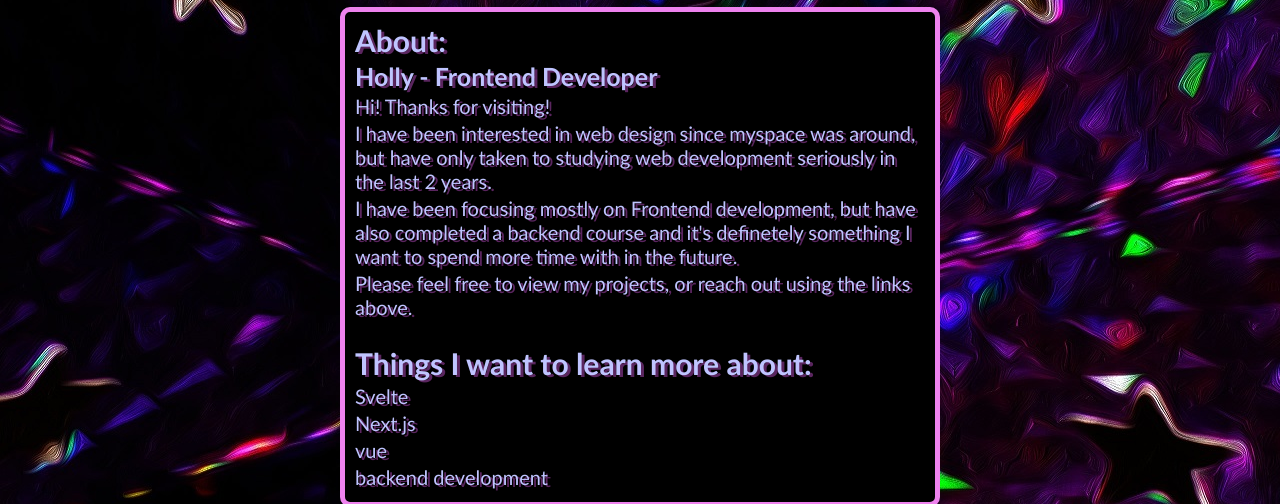
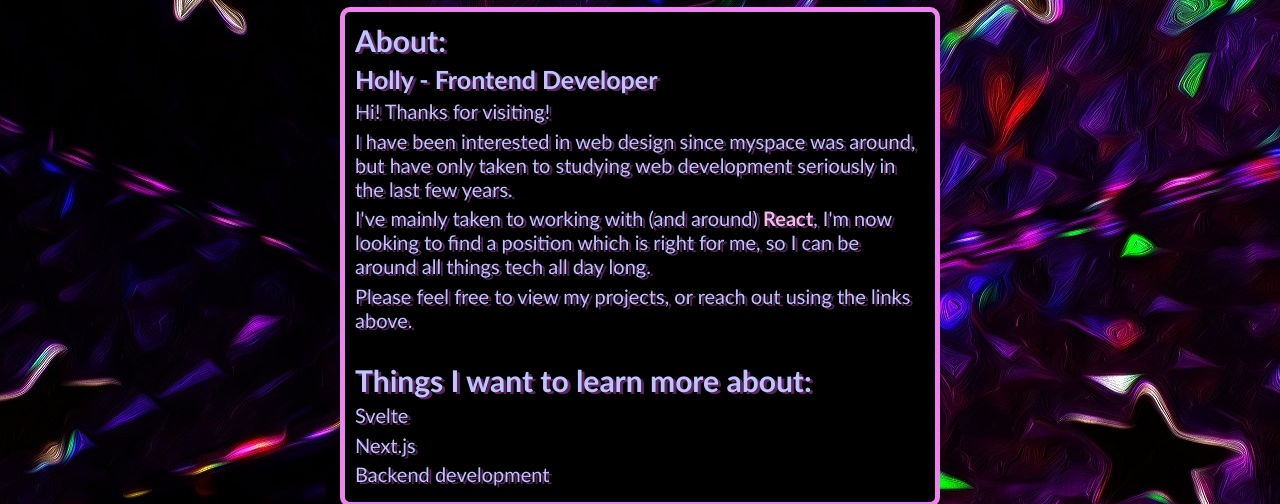
Before and after one commit to hmilly/hmilly.github.io, a Gatsby site: page /about in a window 1280 px wide. Shown: the part 53-557 px from the top of the page. Built offline with nearby package versions, Linux system fonts and the light colour scheme; Gatsby itself is replaced by a stand-in of ours.

Commit message:
updated paras

```diff
--- a/src/pages/about.js
+++ b/src/pages/about.js
@@ -13,13 +13,13 @@ const AboutPage = () => {
           <p>Hi! Thanks for visiting!</p>
           <p>
             I have been interested in web design since myspace was around, but
-            have only taken to studying web development seriously in the last 2
-            years.
+            have only taken to studying web development seriously in the last
+            few years.
           </p>
           <p>
-            I have been focusing mostly on Frontend development, but have also
-            completed a backend course and it's definetely something I want to
-            spend more time with in the future.
+            I've mainly taken to working with (and around){" "}
+            <strong>React</strong>, I'm now looking to find a position which is
+            right for me, so I can be around all things tech all day long.
           </p>
           <p>
             Please feel free to view my projects, or reach out using the links
@@ -29,8 +29,7 @@ const AboutPage = () => {
           <h1>Things I want to learn more about:</h1>
           <p>Svelte</p>
           <p>Next.js</p>
-          <p>vue</p>
-          <p>backend development</p>
+          <p>Backend development</p>
         </div>
         <StackCard />
       </About>
```
